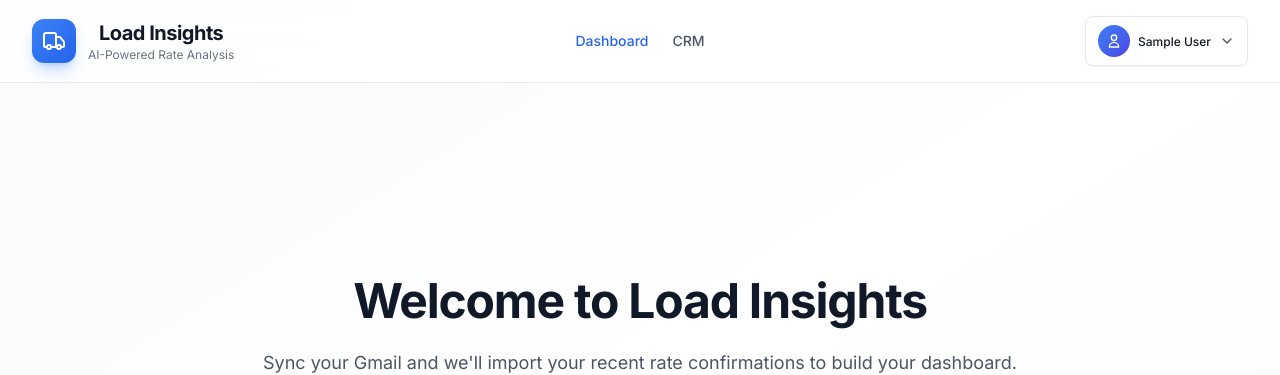
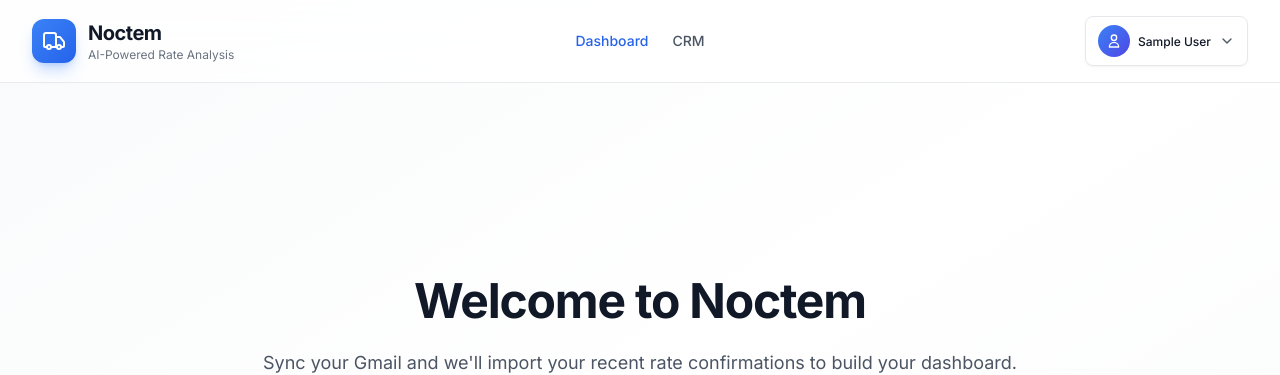
Before and after one commit to gabe-ven/MVP1, a Next.js app: page /dashboard in a window 1280 px wide. Shown: the top 375 px of the page. Built offline with nearby package versions, Linux system fonts and the light colour scheme; no server answers; sample sign-in values are in the browser's storage.

Commit message:
add: change name to Noctem

```diff
--- a/app/dashboard/page.tsx
+++ b/app/dashboard/page.tsx
@@ -178,7 +178,7 @@ export default function DashboardPage() {
           <div className="min-h-[60vh] flex items-center justify-center">
             <div className="max-w-3xl mx-auto text-center space-y-6">
               <h2 className="text-gray-900 text-3xl font-bold sm:text-5xl tracking-tight">
-                Welcome to Load Insights
+                Welcome to Noctem
               </h2>
               <p className="text-gray-600 text-lg">
                 Sync your Gmail and we'll import your recent rate confirmations to build your dashboard.
--- a/app/layout.tsx
+++ b/app/layout.tsx
@@ -6,7 +6,7 @@ import Providers from "@/components/Providers";
 const inter = Inter({ subsets: ["latin"] });
 
 export const metadata: Metadata = {
-  title: "Load Insights MVP",
+  title: "Noctem",
   description: "Rate confirmation extraction and analysis dashboard",
   icons: {
     icon: "/favicon.svg",
--- a/components/AIAssistant.tsx
+++ b/components/AIAssistant.tsx
@@ -42,8 +42,8 @@ export default function AIAssistant() {
     {
       id: "help",
       title: "General Help",
-      description: "Help me understand how to use Load Insights effectively.",
-      prompt: "Help me understand how to use Load Insights effectively.",
+      description: "Help me understand how to use Noctem effectively.",
+      prompt: "Help me understand how to use Noctem effectively.",
       icon: HelpCircle,
       gradient: "from-orange-500 to-amber-600",
     },
--- a/components/ChatBot.tsx
+++ b/components/ChatBot.tsx
@@ -17,7 +17,7 @@ export default function ChatBot({ className = "" }: ChatBotProps) {
   const [messages, setMessages] = useState<Message[]>([
     {
       role: "assistant",
-      content: "Hi! I'm your Load Insights assistant. I can help you analyze your freight data, answer questions about your loads, brokers, routes, and more. What would you like to know?",
+      content: "Hi! I'm your Noctem assistant. I can help you analyze your freight data, answer questions about your loads, brokers, routes, and more. What would you like to know?",
     },
   ]);
   const [input, setInput] = useState("");
@@ -134,7 +134,7 @@ export default function ChatBot({ className = "" }: ChatBotProps) {
             <Bot className="w-5 h-5 text-white" />
           </div>
           <div>
-            <h3 className="text-white font-semibold text-sm">Load Insights AI</h3>
+            <h3 className="text-white font-semibold text-sm">Noctem AI</h3>
             <p className="text-xs text-gray-400">Ask me anything about your loads</p>
           </div>
         </div>
--- a/components/FAQs.tsx
+++ b/components/FAQs.tsx
@@ -33,7 +33,7 @@ const FAQs = () => (
   <section id="faq" className="custom-screen py-20">
     <div className="max-w-xl text-center xl:mx-auto">
       <h2 className="text-gray-900 text-3xl font-extrabold sm:text-4xl">Everything you need to know</h2>
-      <p className="mt-3 text-gray-600">Here are the most common questions about Load Insights.</p>
+      <p className="mt-3 text-gray-600">Here are the most common questions about Noctem.</p>
     </div>
     <div className="mt-12">
       <LayoutEffect
--- a/components/Features.tsx
+++ b/components/Features.tsx
@@ -51,7 +51,7 @@ const Features = () => {
             Everything You Need to Manage Your Loads
           </h2>
           <p className="mt-3 text-gray-600">
-            Load Insights provides powerful tools to help you analyze your freight business and make data-driven decisions.
+            Noctem provides powerful tools to help you analyze your freight business and make data-driven decisions.
           </p>
         </div>
       </LayoutEffect>
--- a/components/Header.tsx
+++ b/components/Header.tsx
@@ -27,11 +27,11 @@ export default function Header({ onSyncComplete }: HeaderProps) {
             <div className="bg-gradient-to-br from-blue-500 to-blue-600 p-2.5 rounded-xl shadow-lg shadow-blue-500/30">
               <TruckIcon className="w-6 h-6 text-white" />
             </div>
-            <div>
-              <h1 className="text-xl font-bold text-gray-900 tracking-tight">
-                Load Insights
+            <div className="text-left">
+              <h1 className="text-xl font-bold text-gray-900 tracking-tight text-left">
+                Noctem
               </h1>
-              <p className="text-xs text-gray-500">
+              <p className="text-xs text-gray-500 text-left">
                 AI-Powered Rate Analysis
               </p>
             </div>
--- a/lib/chat.ts
+++ b/lib/chat.ts
@@ -80,7 +80,7 @@ export function formatLoadDetails(loads: LoadData[]): string {
  * Get system prompt for the chatbot
  */
 export function getSystemPrompt(): string {
-  return `You are an AI assistant for Load Insights, a freight rate confirmation analysis platform. You help users understand their freight business data.
+  return `You are an AI assistant for Noctem, a freight rate confirmation analysis platform. You help users understand their freight business data.
 
 Your capabilities:
 - Answer questions about load metrics (total loads, revenue, RPM, averages)
```
